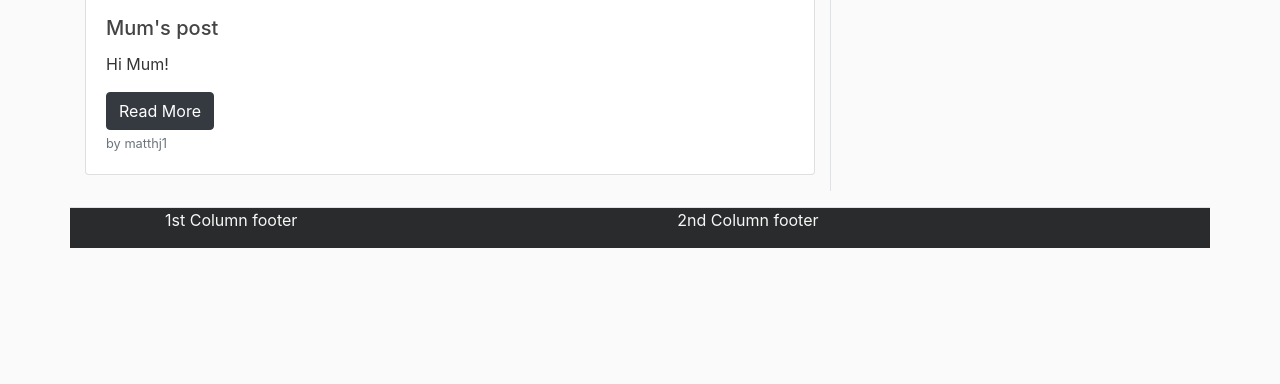
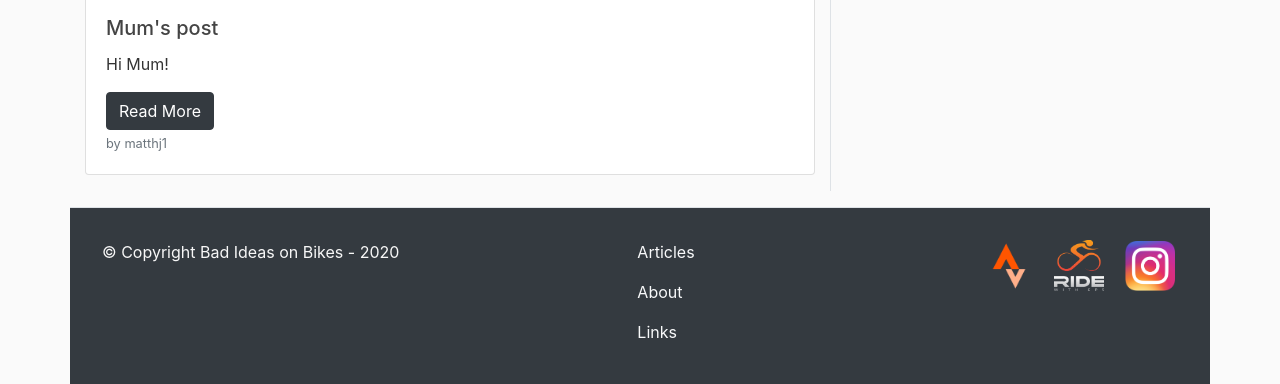
Before and after one commit to matthj1/BadIdeasOnBikesWebsite, a Flask app: page / in a window 1280 px wide. Shown: the part 2776-3160 px from the top of the page. Before the commit the page ends 3024 px from the top, so only its background shows below. Run offline with Flask 2, Linux system fonts and the light colour scheme; data comes from the database, SQL or seed files in the repository; some libraries are stand-ins or nearby versions.

Commit message:
more work on html and css layout

```diff
--- a/flaskbiob/static/main.css
+++ b/flaskbiob/static/main.css
@@ -79,9 +79,21 @@ a.article-title:hover {
 }
 
 #footer{
-background-color: #292b2c;
+background-color: #343a40;
 }
 
 .footer-text{
   color: #f7f7f7;
 }
+
+.footer-list{
+  list-style-type: none;
+}
+
+.button-icon{
+    max-width: 50px;
+}
+
+.button-icon:hover {
+    filter: grayscale(100%);
+}
--- a/flaskbiob/templates/BASE.html
+++ b/flaskbiob/templates/BASE.html
@@ -64,9 +64,20 @@
             {% block content %}
 
             {% endblock content %}
-            <div class="row border-top" id="footer">
-                <div class="column offset-md-1"><p class="footer-text">1st Column footer</p></div>
-                <div class="column offset-md-4"><p class="footer-text">2nd Column footer</p></div>
+            <div class="row border-top p-4" id="footer">
+                <div class="column"><p class="footer-text m-2">© Copyright Bad Ideas on Bikes - 2020</p></div>
+                <div class="column offset-md-2">
+                    <ul class="footer-list m-2">
+                        <li class="mb-3"><a class="text-light" href="{{ url_for('homePage') }}">Articles</a></li>
+                        <li class="mb-3"><a class="text-light" href="{{ url_for('aboutPage') }}">About</a></li>
+                        <li class="mb-3"><a class="text-light" href="">Links</a></li>
+                    </ul>
+                </div>
+                <div class="column offset-md-3">
+                    <a href="" class="image-link-gs"><img src="{{ url_for('static', filename='icons/strava.png') }}" class="button-icon m-2"></a>
+                    <a href="" class="image-link-gs"><img src="{{ url_for('static', filename='icons/RWGPS.png') }}" class="button-icon m-2"></a>
+                    <a href="" class="image-link-gs"><img src="{{ url_for('static', filename='icons/small_instagram.png') }}" class="button-icon m-2"></a>
+                </div>
             </div>
 
         <script src="https://code.jquery.com/jquery-3.5.1.slim.min.js" integrity="sha384-DfXdz2htPH0lsSSs5nCTpuj/zy4C+OGpamoFVy38MVBnE+IbbVYUew+OrCXaRkfj" crossorigin="anonymous"></script>
--- a/flaskbiob/templates/Home.html
+++ b/flaskbiob/templates/Home.html
@@ -14,7 +14,7 @@
             </div>
             {% endfor %}
         </div>
-        <div class="col-4 order-2 px-5 border-left d-none d-lg-block" id="sticky-sidebar">
+        <div class="col-4 order-2 px-5 border-left d-none d-lg-block pb-3" id="sticky-sidebar">
             <div class="sticky-top">
                 <h5>My name is Joe and I’m obsessed with riding bikes</h5>
                 <hr>
```
Also changed, not shown: flaskbiob/static/Icons/RWGPS.png (added), flaskbiob/static/Icons/Strava.png (added), flaskbiob/static/Icons/small_instagram.png (added).
